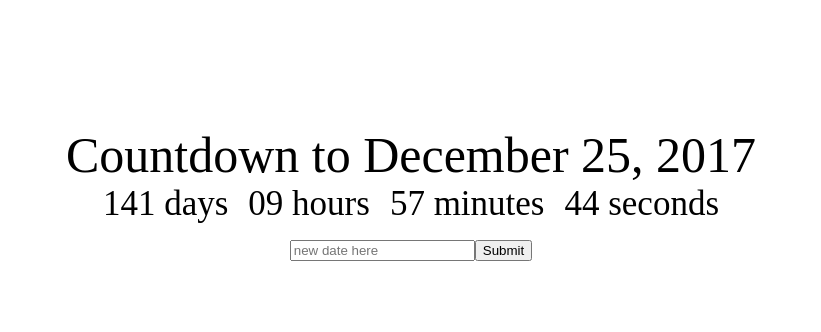
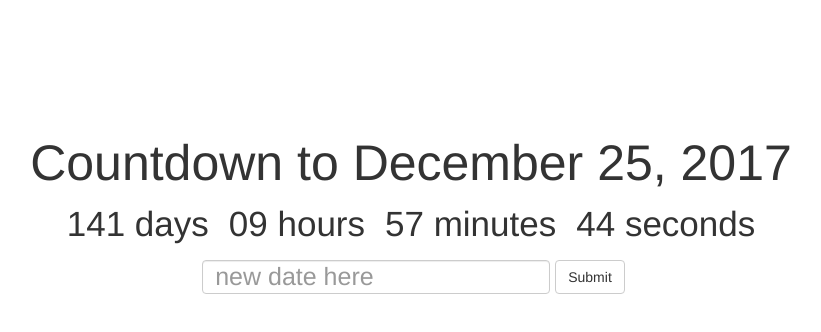
Before and after one commit to cemozturan/countdown-champ, a React (Create React App) app: page / in a window 1280 px wide. Shown: the top 332 px of the page, without its empty margins (229-1050 px from the left). Built offline with nearby package versions, Linux system fonts and the light colour scheme; the HTML template or start-up script is replaced by a standard one.

Commit message:
Some styling with react-bootstrap, using Form, FormControl, Button

```diff
--- a/package.json
+++ b/package.json
@@ -4,6 +4,7 @@
   "private": true,
   "dependencies": {
     "react": "^15.6.1",
+    "react-bootstrap": "^0.31.2",
     "react-dom": "^15.6.1",
     "react-scripts": "1.0.10"
   },
--- a/public/index.html
+++ b/public/index.html
@@ -19,7 +19,8 @@
       work correctly both with client-side routing and a non-root public URL.
       Learn how to configure a non-root public URL by running `npm run build`.
     -->
-    <title>React App</title>
+	<link rel="stylesheet" href="https://maxcdn.bootstrapcdn.com/bootstrap/latest/css/bootstrap.min.css">
+    <title>Countdown Champ</title>
   </head>
   <body>
     <noscript>
--- a/src/App.js
+++ b/src/App.js
@@ -1,6 +1,7 @@
 import React, {Component} from 'react';
 import './app.css';
 import Clock from './clock';
+import { Form, FormControl, Button } from 'react-bootstrap';
 
 class App extends Component {
 	constructor(props) {
@@ -37,13 +38,14 @@
 					<div className="app-title">Countdown to {this.state.deadline}</div>
 					<Clock deadline={this.state.deadline}/>
 				</div>
-				<div>
-					<input
+				<Form inline>
+					<FormControl
+						className="deadline-input"
 						placeholder="new date here"
 						onChange={this.handleDateChange}
 					/>
-					<button onClick={this.changeDeadline}>Submit</button>
-				</div>
+					<Button onClick={this.changeDeadline}>Submit</Button>
+				</Form>
 			</div>
     	);
 	}
--- a/src/app.css
+++ b/src/app.css
@@ -12,3 +12,8 @@
 	display: inline;
 	margin: 10px;
 }
+
+.deadline-input {
+	font-size: 25px;
+	margin: 5px;
+}
```
